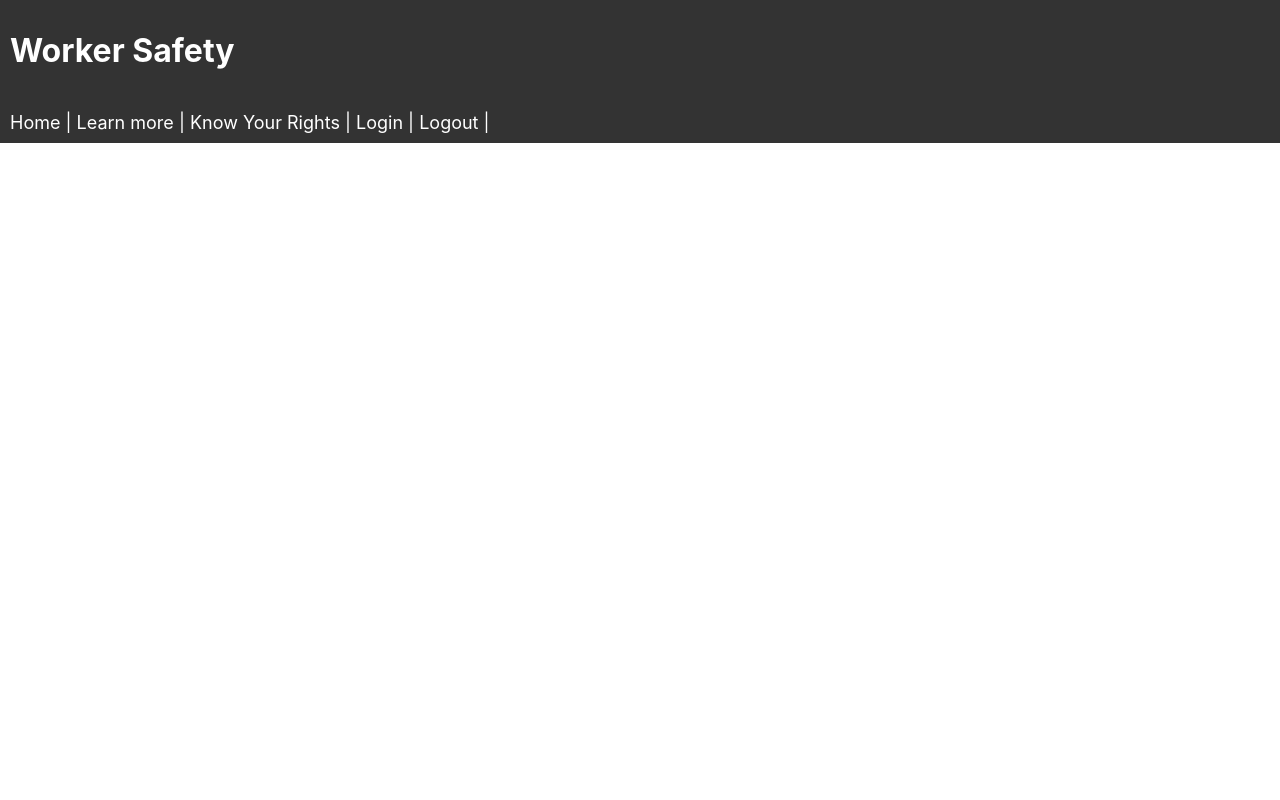
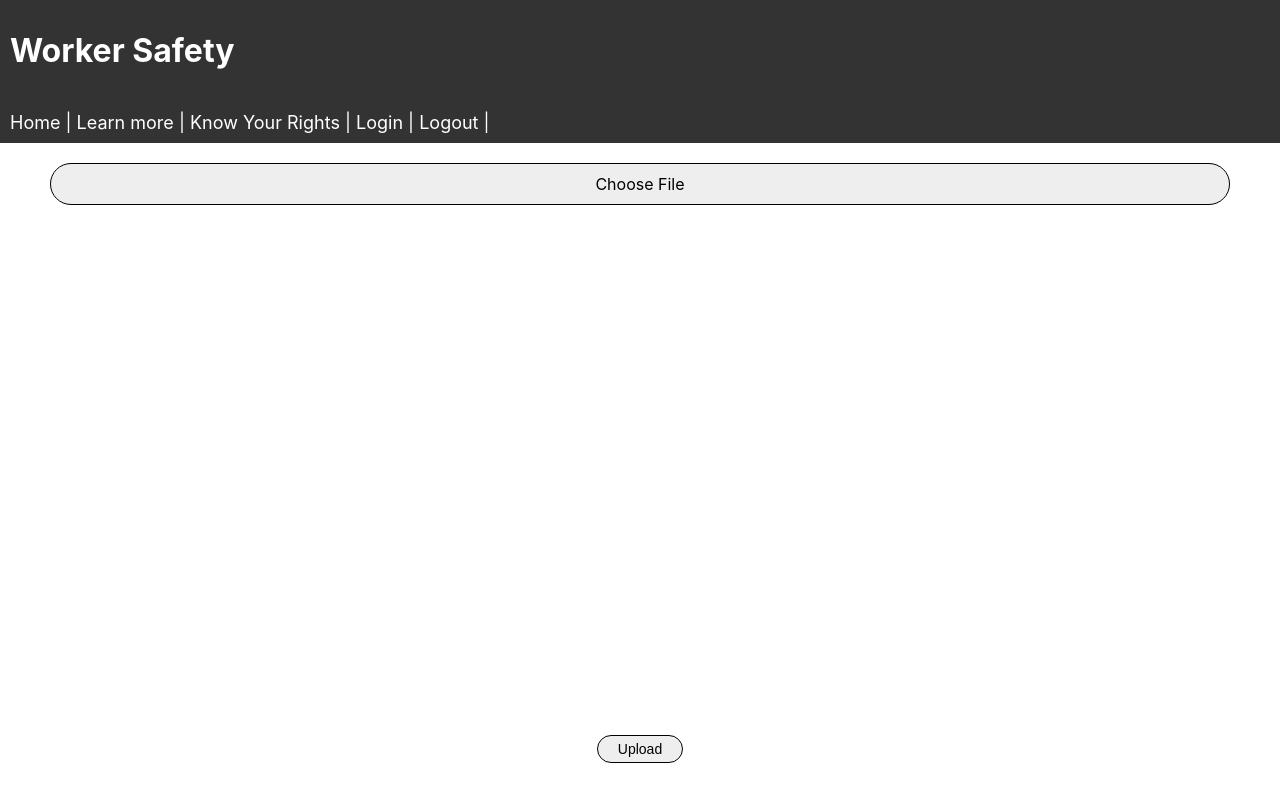
Before and after one commit to etaibar3/worker-safety, a React (Create React App) app in the folder client/: page /upload-floor-plan in a window 1280 px wide. Built offline with nearby package versions, Linux system fonts and the light colour scheme; what react-alert-template-basic would draw is missing.

Commit message:
Added functionality for determining the scale of the floor plan

```diff
--- a/client/src/App.js
+++ b/client/src/App.js
@@ -22,6 +22,7 @@ import Reservations from './components/pages/Reservations';
 import CompanyRep from './components/pages/CompanyRep';
 import ResetPassword from './components/pages/ResetPassword';
 import ForgotYourPassword from './components/pages/ForgotYourPassword';
+import UploadFloorPlan from './components/pages/UploadFloorPlan';
 
 
 function App () {
@@ -47,6 +48,7 @@ function App () {
           <Route exact path="/company-rep" component={CompanyRep}/>
           <Route exact path="/resetpassword/:token" component={ResetPassword}/>
           <Route exact path="/forgotyourpassword" component={ForgotYourPassword}/>
+          <Route exact path="/upload-floor-plan" component={UploadFloorPlan}/>
         </div>
       </div>
     </Router>
--- /dev/null
+++ b/client/src/components/functionality/HandleFloorPlan.js
@@ -0,0 +1,187 @@
+// HandleFloorPlan.js
+// Displays the image and implements functionality of marking desk
+
+import React, { useState, useEffect, useRef } from 'react';
+import ReactDOM from 'react-dom';
+import PropTypes from 'prop-types';
+import axios from 'axios';
+
+export const HandleFloorPlan = (props) => {
+    const [allDesks, addDesk] = useState([]);
+    const [deskCount, setDeskCount] = useState(1);
+    const [buttonText, setText] = useState('Upload');
+    const [scaleValue, setScaleValue] = useState(1);
+    const [feetValue, setFeetValue] = useState(1);
+    const [scaleOriginX, setOriginX] = useState(0);
+    const [scaleOriginY, setOriginY] = useState(0);
+
+    const canvasRef = useRef(null);
+    useEffect(() => {
+        const canvas = canvasRef.current;
+        const ctx = canvas.getContext("2d");
+        const img = new Image;
+        img.src = props.imageSrc;
+        img.onload = () => {
+            ctx.drawImage(img, 0, 0, 500, 500);
+
+            const element = <h2>Step 1: Mark desk locations by clicking on the floor plan</h2>
+            ReactDOM.render(element, document.getElementById('header1'));
+
+            // Set the button text
+            if(document.getElementById('header2').childElementCount > 0) {
+                setText('Upload');
+            } else {
+                setText('Done');
+            }
+
+            // Creating all the desks
+            allDesks.map((singleDesk) => {
+                ctx.fillStyle = "#2b60a6"
+                const sX = singleDesk.coordinates[0];
+                const sY = singleDesk.coordinates[1] ;
+                ctx.fillRect(sX - 15, sY - 15, 30, 30);
+                ctx.fillStyle = "white";
+                ctx.font = "20px Arial";
+                ctx.fillText(singleDesk.seat_number, sX - 5, sY + 7);
+            })
+
+            // Creating the scale rectangle
+            ctx.fillStyle = "black"
+            var value = parseFloat(10) + parseFloat(scaleValue);
+            console.log(`Start point: ${scaleOriginX}`);
+            console.log(`End point: ${scaleOriginX + value}`);
+            ctx.fillRect(scaleOriginX, scaleOriginY, value, 10);
+        }
+    });
+
+    const onSubmit = async (e) => {
+        e.preventDefault();
+        if (buttonText === "Done") {
+            const element = <h2>Step 2: Set the scale of the image</h2>
+            ReactDOM.render(element, document.getElementById('header2'));
+            setText('Upload');
+        } else {
+            console.log("Post things")
+        }
+
+
+        // Posting desk stuff
+        // allDesks.map((singleDesk) =>
+        //     axios.post(`http://localhost:5000/seats`, { 'seat_number': singleDesk.seat_number, 'available': true, 'geometry': {'type': 'point', 'coordinates': [singleDesk.coordinates[0], singleDesk.coordinates[1]]}})
+        //         .then(response => {
+        //             console.log(response)
+        //         })
+        //         .catch(error => {
+        //             // console.log(error.response.data.error)
+        //             console.log(error)
+        //         })
+        // )
+
+        // Also need to post scale stuff
+    }
+
+    const markDesk = (e) => {
+        if (props.imageSrc !== "") {
+            if (buttonText === "Done") {
+                const xPos = e.nativeEvent.offsetX;
+                const yPos = e.nativeEvent.offsetY;
+
+                const desk = {
+                    seat_number: deskCount,
+                    available: true,
+                    type: 'point',
+                    coordinates: [
+                        xPos,
+                        yPos
+                    ]
+                }
+
+                addDesk(allDesks.concat(desk)); // adds the desk to the allDesks array in the state
+
+                // for tracking the ID of the desk
+                let tempDeskCount = deskCount + 1;
+                setDeskCount(tempDeskCount);
+            } else {
+                findScale(e);
+            }
+        }
+    }
+
+    const deleteDesk = (e) => {
+        // console.log("Todo")
+    }
+
+    const findScale = (e) => {
+        var input = document.getElementById("wrap-inputPx");
+        input.style = {display: 'block'}
+        var input2 = document.getElementById("wrap-inputFt");
+        input2.style = {display: 'block'}
+
+        const xPos = e.nativeEvent.offsetX;
+        const yPos = e.nativeEvent.offsetY;
+
+        setOriginX(xPos);
+        setOriginY(yPos);
+    }
+
+    const auxScale = (e) => {
+        var input = document.getElementById("inputPx");
+        setScaleValue(input.value);
+    }
+
+    const auxFeet = (e) => {
+        var input = document.getElementById("inputFt");
+        setFeetValue(input.value);
+    }
+
+    return (
+        <div id="wrapper" style={wrapperStyle} >
+            <div id="header1"></div>
+            <div id="header2"></div>
+
+            <canvas id="canvas" ref={canvasRef} width={500} height={500} style={canvasStyle} onClick={markDesk} onMouseMove={deleteDesk}></canvas>
+            <div id="wrap-inputPx" style={{display: 'none'}}>
+                <label htmlFor="inputPx">Adjust size of the scale line: </label>
+                <input id="inputPx" onChange={auxScale} type="number" min="1" placeholder="1" ></input>
+            </div>
+            <div id="wrap-inputFt" style={{display: 'none'}}>
+                <label htmlFor="inputFt">How many feet does this correspond to? </label>
+                <input id="inputFt" onChange={auxFeet} type="number" min="1" placeholder="1" ></input>
+            </div>
+            <input onMouseUp={onSubmit} type="submit" value={buttonText} style={uploadStyle}/>
+        </div>
+    )
+}
+
+const wrapperStyle = {
+    textAlign: 'center',
+}
+
+const canvasStyle = {
+    paddingLeft: '0',
+    paddingRight: '0',
+    marginLeft: 'auto',
+    marginRight: 'auto',
+    display: 'block'
+}
+
+const uploadStyle = {
+    position: 'relative',
+    margin: '20px',
+    paddingTop: '5px',
+    paddingBottom: '5px',
+    paddingRight: '20px',
+    paddingLeft: '20px',
+    background: '#eee',
+    fontSize: '14px',
+    border: 'solid',
+    borderColor: 'black',
+    borderWidth: '1px',
+    borderRadius: '25px',
+}
+
+HandleFloorPlan.propTypes = {
+    imageSrc: PropTypes.string,
+}
+
+export default HandleFloorPlan;
--- /dev/null
+++ b/client/src/components/pages/UploadFloorPlan.js
@@ -0,0 +1,84 @@
+// The page for uploading the floor plan
+// Passes the image source to the HandleFloorPlan component where
+// the image is rendered and desks are marked
+
+import React, { useState } from 'react';
+import HandleFloorPlan from '../functionality/HandleFloorPlan'
+import axios from 'axios';
+
+export const UploadFloorPlan = () => {
+    const [file, setFile] = useState('');
+    const [filename, setFilename] = useState('Choose File');
+    const [imgSrc, setImg] = useState('');
+
+    const onChange = (e) => {
+        setFile(e.target.files[0]);
+        setFilename(e.target.files[0].name);
+
+        var reader = new FileReader();
+        reader.readAsDataURL(e.target.files[0]);
+
+        reader.onloadend = function (e) {
+            setImg(reader.result); // imgSrc set here
+        };
+    };
+
+    const onSubmit = /*async*/ e => {
+        e.preventDefault();
+        // const formData = new FormData();
+        // formData.append('file', file);
+        // formData.set('name', 'test123');
+        // console.log(file);
+
+        // const fileObj = {
+        //     'name': filename,
+        //     'floorplanImage': file
+        // }
+
+        // console.log(file);
+
+        // axios.post(`http://localhost:5000/floorplan/`, { 'name': filename, 'file': file })
+        //     .then(res => {
+        //         console.log(res);
+        //     });
+    };
+
+    return (
+        <div>
+            <form onSubmit={onSubmit} encType="multipart/form-data">
+                <div className="custom-file wrapper" style={wrapperStyle}>
+                    <label style={fileStyle} htmlFor="file-upload"> {filename}
+                    </label>
+                    <input id="file-upload" type="file" style={hide} onChange={onChange}/>
+                    <HandleFloorPlan imageSrc={imgSrc} />
+                </div>
+            </form>
+        </div>
+    )
+}
+
+const wrapperStyle = {
+    display: 'grid'
+}
+
+const hide = {
+    display: 'none'
+}
+
+const fileStyle = {
+    padding: '10px',
+    marginLeft: '50px',
+    marginRight: '50px',
+    marginTop: '20px',
+    marginBottom: '10px',
+    background: '#eee',
+    fontSize: '16px',
+    border: 'solid',
+    borderColor: 'black',
+    borderWidth: '1px',
+    borderRadius: '25px'
+}
+
+
+
+export default UploadFloorPlan;
```
Also changed, not shown: client/package.json (+2 -5 lines), 2 other files (tests, documents, lock files or other folders).
